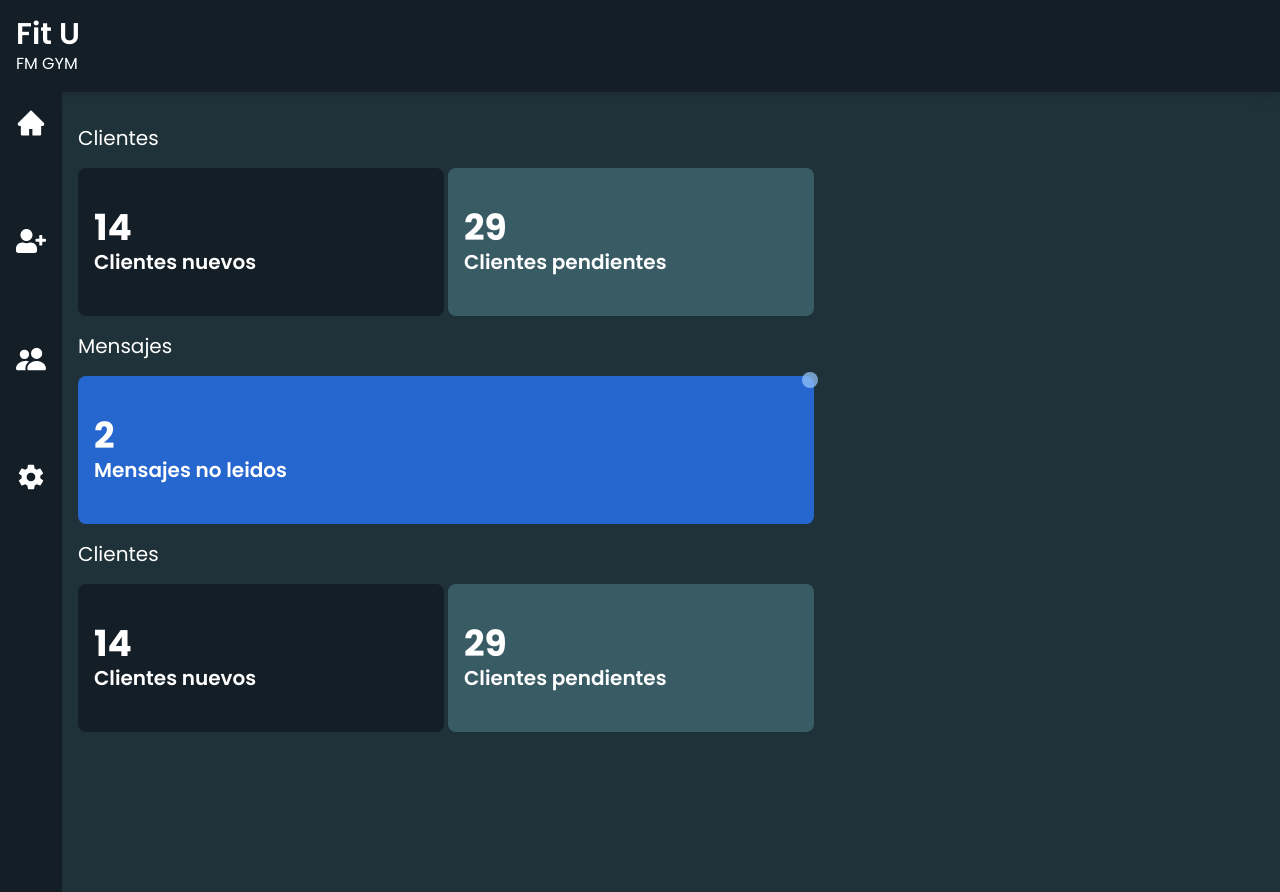
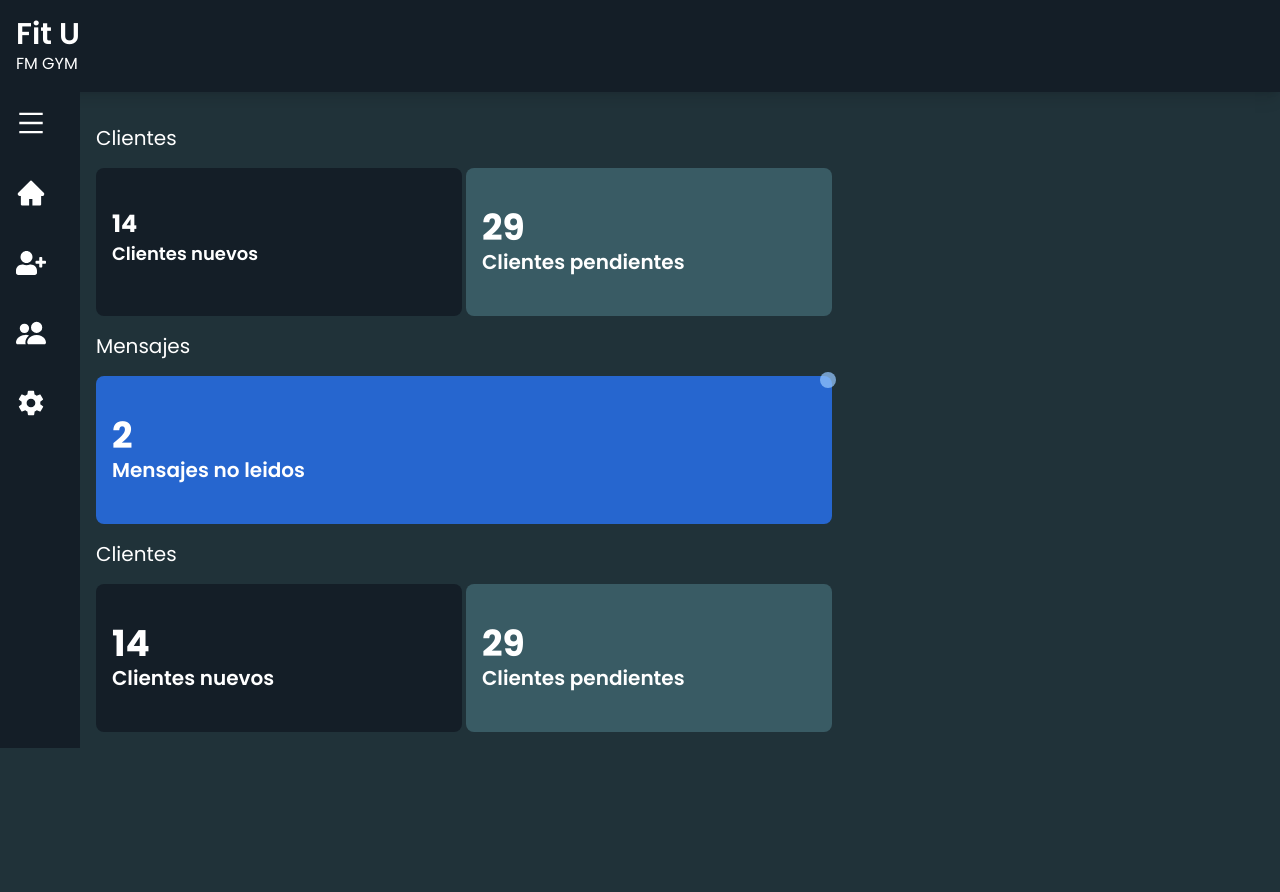
Before and after one commit to Betoml5/fitu-frontend, a React (Create React App) app: page / in a window 1280 px wide. After the commit the page ends 800 px from the top, so only its background shows below. Built offline with nearby package versions, Linux system fonts and the light colour scheme.

Commit message:
Add sidebar animation

```diff
--- a/src/components/Sidebar.jsx
+++ b/src/components/Sidebar.jsx
@@ -1,23 +1,42 @@
-import React from "react";
-import { AiFillHome } from "react-icons/ai";
+import React, { useState } from "react";
+import { AiFillHome, AiOutlineMenu } from "react-icons/ai";
 import { BsFillPeopleFill } from "react-icons/bs";
 import { FaUserPlus } from "react-icons/fa";
 import { IoMdSettings } from "react-icons/io";
 import { Link } from "react-router-dom";
 const Sidebar = () => {
+  const [open, setOpen] = useState(false);
   return (
     <div
-      className={`h-screen bg-[#141E27] text-white relative transition-all duration-700 ease-in-out p-4  `}
+      className={` ${
+        open ? "w-56" : "w-20"
+      } duration-500  bg-primary text-white sticky p-4  `}
     >
-      <div className="flex flex-col items-center justify-between h-1/2 ">
-        <Link to="/">
+      <div>
+        <AiOutlineMenu
+          size={30}
+          onClick={() => setOpen(!open)}
+          className={`duration-500 ${
+            open && "rotate-[360deg]"
+          }  cursor-pointer`}
+        />
+
+        <Link to="/" className="sideBarItem">
           <AiFillHome size={30} />
+          <p className={`${!open && "hidden"} sideBarItemText `}>Inicio</p>
         </Link>
-        <Link to="/clientes/nuevo">
+        <Link to="/clientes/nuevo" className="sideBarItem">
           <FaUserPlus size={30} />
+          <p className={`${!open && "hidden"} sideBarItemText `}>Nuevo</p>
         </Link>
-        <BsFillPeopleFill size={30} />
-        <IoMdSettings size={30} />
+        <Link to="/clientes/nuevo" className="sideBarItem">
+          <BsFillPeopleFill size={30} />
+          <p className={`${!open && "hidden"} sideBarItemText `}>Clientes</p>
+        </Link>
+        <Link to="/clientes/nuevo" className="sideBarItem">
+          <IoMdSettings size={30} />
+          <p className={`${!open && "hidden"} sideBarItemText `}>Ajustes</p>
+        </Link>
       </div>
     </div>
   );
--- a/src/index.css
+++ b/src/index.css
@@ -8,4 +8,12 @@ html {
   background-color: #203239;
 }
 
+.sideBarItem {
+  @apply flex items-center my-10;
+}
+
+.sideBarItemText {
+  @apply origin-left duration-200 ml-2;
+}
+
 @tailwind utilities;
--- a/src/pages/Home.jsx
+++ b/src/pages/Home.jsx
@@ -30,13 +30,13 @@ const Home = () => {
 
   return (
     <div className="w-full max-w-3xl p-4">
-      <h3 className="text-white text-xl  my-4">Clientes</h3>
+      <h3 className="text-white text-xl my-4">Clientes</h3>
       <section className="flex gap-1 text-white">
-        <div className="bg-primary p-4 py-10  rounded-lg w-full">
-          <p className="text-4xl font-bold">14</p>
-          <h3 className="font-semibold text-xl">Clientes nuevos</h3>
+        <div className="bg-primary p-4 py-10  rounded-lg w-1/2">
+          <p className="text-2xl font-bold">14</p>
+          <h3 className="font-semibold text-lg">Clientes nuevos</h3>
         </div>
-        <div className="bg-strongBlue p-4 py-10  rounded-lg w-full">
+        <div className="bg-strongBlue p-4 py-10  rounded-lg w-1/2">
           <p className="text-4xl font-bold">29</p>
           <h3 className="font-semibold text-xl">Clientes pendientes</h3>
         </div>
@@ -118,61 +118,6 @@ const Home = () => {
             ],
           }}
         />
-      </div>
-
-      <div className="w-3/4 h-2/4 p-2 mt-10">
-        <h3 className="text-white">Clientes pendientes</h3>
-        <Doughnut
-          width={340}
-          options={{
-            maintainAspectRatio: false,
-            scales: {
-              y: {
-                beginAtZero: true,
-              },
-            },
-          }}
-          data={{
-            labels: [
-              "Lunes",
-              "Martes",
-              "Miercoles",
-              "Jueves",
-              "Viernes",
-              "Sabado",
-              "Domingo",
-            ],
-            datasets: [
-              {
-                label: "Numero de clientes",
-                data: [12, 19, 3, 5, 2, 3, 10],
-                backgroundColor: [
-                  "rgba(255, 99, 132, 0.2)",
-                  "rgba(54, 162, 235, 0.2)",
-                  "rgba(255, 206, 86, 0.2)",
-                  "rgba(75, 192, 192, 0.2)",
-                  "rgba(153, 102, 255, 0.2)",
-                  "rgba(255, 159, 64, 0.2)",
-                ],
-                borderColor: [
-                  "rgba(255, 99, 132, 1)",
-                  "rgba(54, 162, 235, 1)",
-                  "rgba(255, 206, 86, 1)",
-                  "rgba(75, 192, 192, 1)",
-                  "rgba(153, 102, 255, 1)",
-                  "rgba(255, 159, 64, 1)",
-                ],
-                borderWidth: 1,
-              },
-              // {
-              //   label: "Quantity",
-              //   data: [100, 103, 67, 56, 50, 50],
-              //   backgroundColor: "orange",
-              //   borderColor: "red",
-              // },
-            ],
-          }}
-        />
       </div> */}
     </div>
   );
```
